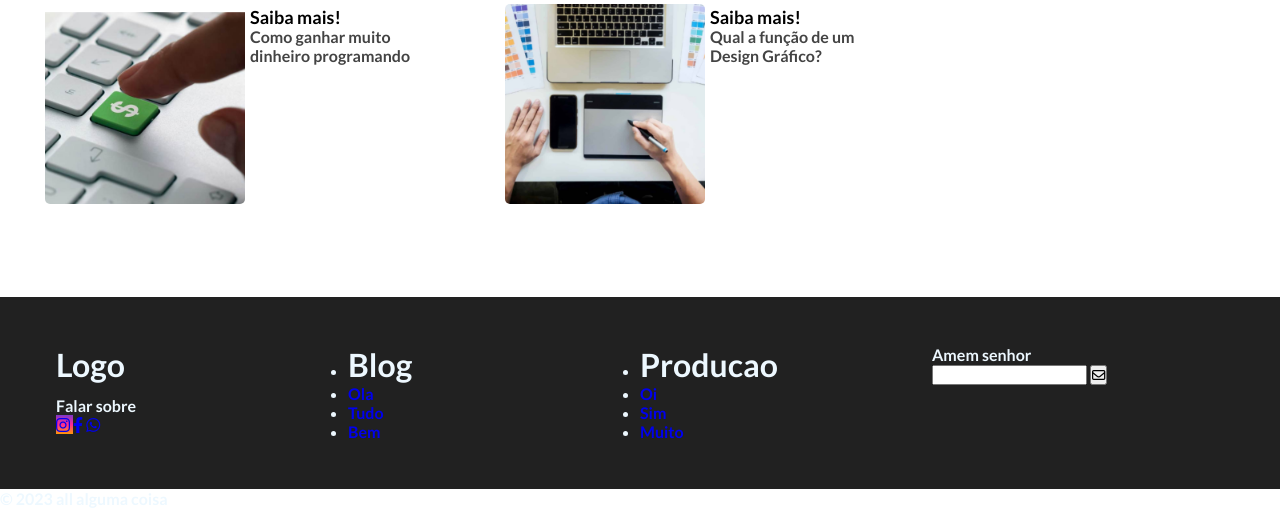
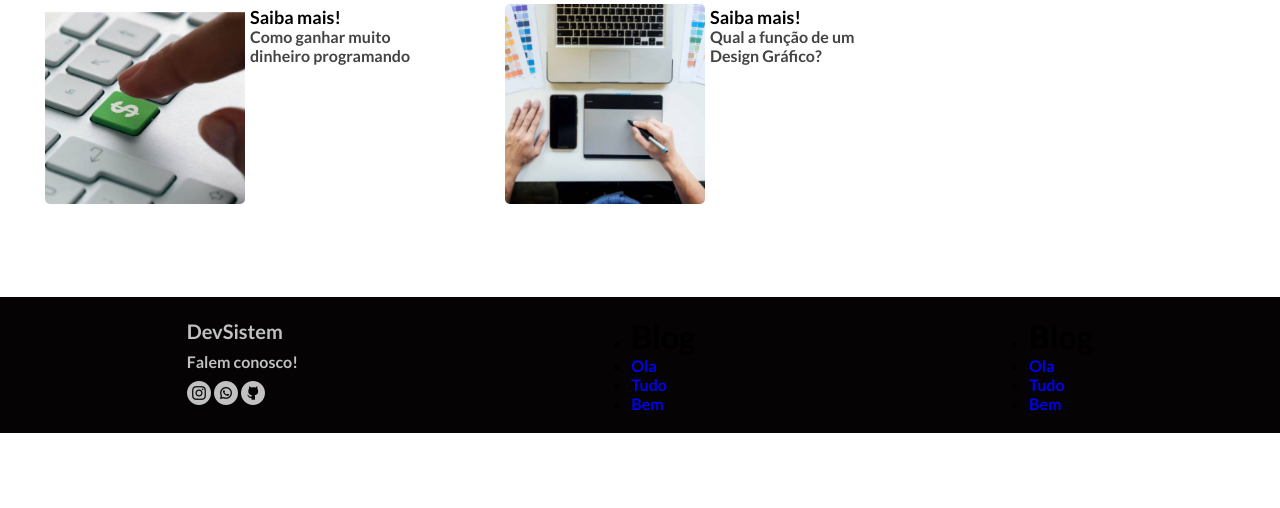
Before and after one commit to RafaBertacelli/DevSistem, a PHP site: page / in a window 1280 px wide; the page is wider, and only the part inside the window is pictured. Shown: the part 1461-1969 px from the top of that part. After the commit the page ends 1894 px from the top of that part, so only its background shows below. Run offline with PHP 8.4, Linux system fonts and the light colour scheme.

Commit message:
alterei o footer

```diff
--- a/css/style.css
+++ b/css/style.css
@@ -7,8 +7,8 @@
     box-sizing: border-box;
     text-decoration: none;
     font-family: 'Lato', sans-serif;
+}
 
-}
 .cabecalho{
     display: flex;
     flex-direction: row;
@@ -182,7 +182,30 @@ nav a{
     font-size: 20px;
     line-height: 99%;
 }
+.footer{
+    background-color: #050303;
+    display: flex;
+    flex-direction: row;
+    align-items: center;
+    justify-content: space-around;
+    padding: 20px;
+}
+.footer-midia{
+    display: flex;
+    flex-direction: column;
+    row-gap: 10px;
+    color: #C1C1C1;
+}
+.footer-titulo{
+    font-family: 'Lato';
+    font-style: normal;
+    font-weight: 800;
+    font-size: 20px;
+    line-height: 99%;
+}
 
+
+/*
 footer{
     width: 100%;
     color: #EDF8FF;
@@ -217,4 +240,4 @@ footer{
 
 #instagram{
     background: linear-gradient(#7f37c9, #ff2992, #ff9807);
-}
+} */
--- a/footer.php
+++ b/footer.php
@@ -1,74 +1,56 @@
 <footer>
-            <div id="footer_content">
-                <div id="footer_contacts">
-                    <h1>Logo</h1>
-                    <p>Falar sobre</p>
+            <div class="footer">
+                <div class="footer-midia">
+                    <div class="footer-titulo">DevSistem</div>
+                    <p>Falem conosco!</p>
 
-                    <div id="footer_social_midia">
-                        <a href="#" class="footer link" id="instagram">
-                            <i class="fa-brands fa-instagram"></i>
+                    <div class="footer-midia-social">
+                        <a href="#" class="footer-instagram" id="instagram">
+                            <i class="footer-instagram-img"><img src="img/instagram.png"></i>
                         </a>
 
-                        <a href="#" class="footer link" id="facebook">
-                            <i class="fa-brands fa-facebook-f"></i>
+                        <a href="#" class="footer-wpp" id="wpp">
+                            <i class="footer-wpp-img"><img src="img/whatsapp.png"></i>
                         </a>
 
-                        <a href="#" class="footer link" id="whatsapp">
-                            <i class="fa-brands fa-whatsapp"></i>
+                        <a href="#" class="footer-github" id="github">
+                            <i class="footer-github-img"><img src="img/github.png"></i>
                         </a>
                     </div>
                 </div>
-
-                <ul class="footer-list">
+                <div class="footer-item">
+                    <ul class="footer-item1">
                         <li>
                             <h1>Blog</h1>
                         </li>
                         <li>
-                        <a href="#" class="footer-list">Ola</a>
+                            <a href="#" class="footer-letrinhas">Ola</a>
                         </li>
                         <li>
-                        <a href="#" class="footer-list">Tudo</a>
+                            <a href="#" class="footer-letrinhas">Tudo</a>
                         </li>
                         <li>
-                        <a href="#" class="footer-list">Bem</a>
+                            <a href="#" class="footer-letrinhas">Bem</a>
                         </li>
                     </ul>
-
-                <ul class="footer-list">
+                </div>
+                <div class="footer-item">
+                    <ul class="footer-item2">
                         <li>
-                        <h1>Producao</h1>
+                            <h1>Blog</h1>
                         </li>
                         <li>
-                        <a href="#" class="footer-list">Oi</a>
+                            <a href="#" class="footer-letrinhas">Ola</a>
                         </li>
                         <li>
-                        <a href="#" class="footer-list">Sim</a>
+                            <a href="#" class="footer-letrinhas">Tudo</a>
                         </li>
                         <li>
-                        <a href="#" class="footer-list">Muito</a>
+                            <a href="#" class="footer-letrinhas">Bem</a>
                         </li>
                     </ul>
-
-                <div id="footer_subscribe">
-                    <p>
-                        Amem senhor
-                    </p>
-
-                    <div id="input_group">
-                        <input type="email" id="email">
-                        <button>
-                            <i class="fa-regular fa-envelope"></i>
-                        </button>
-
                 </div>
             </div>
-
-                </div>
-                <div id="footer_copyrigth">
-                    &#169
-                    2023 all alguma coisa
-                </div>
-
         </footer>
 </body>
 </html>
```
Also changed, not shown: img/github.png (added), img/instagram.png (added), img/whatsapp.png (added). Lines whose indentation alone changed are shown as unchanged.
